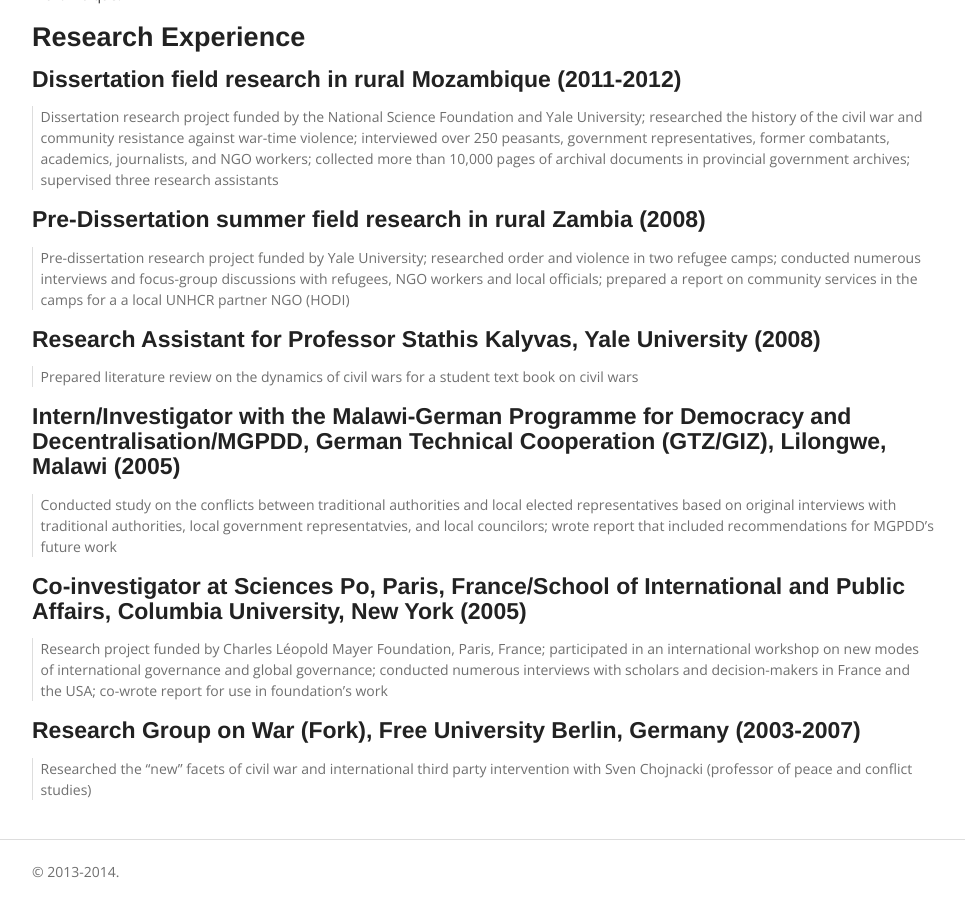
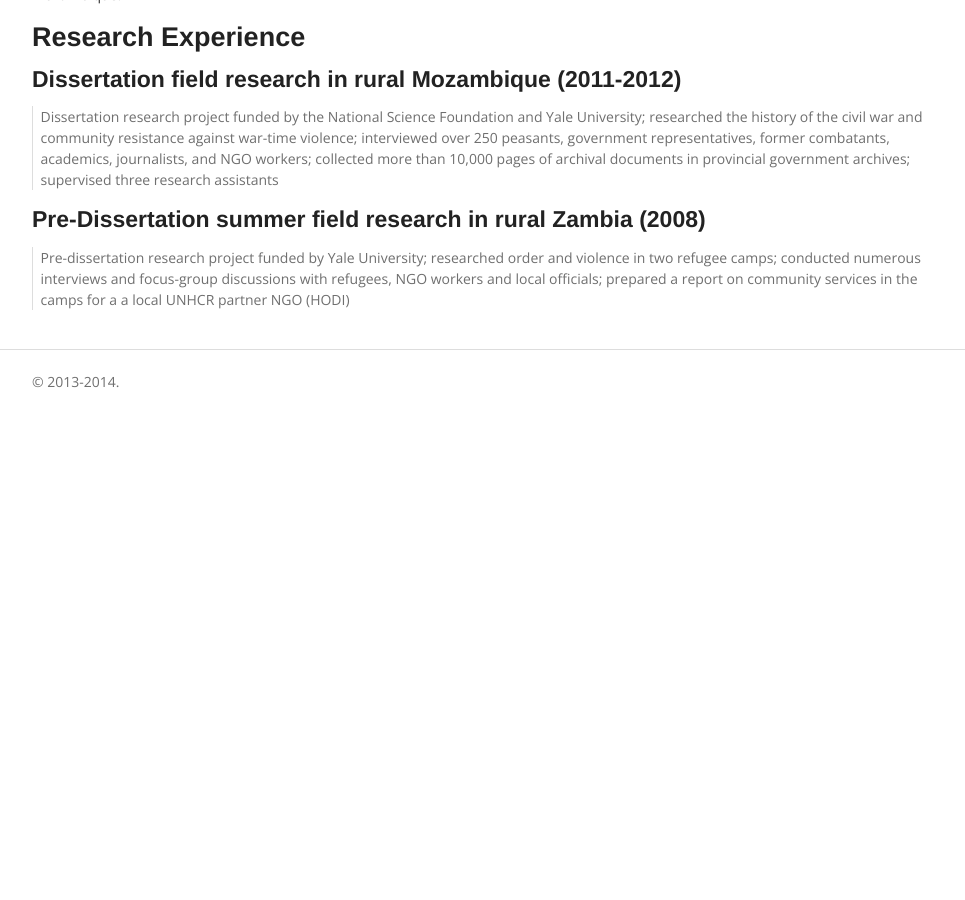
Before and after one commit to corinnajentzsch/corinnajentzsch.github.io, a Jekyll site: the page built from research.md, in a window 1280 px wide and 900 px high, scrolled down 817 px. Shown: the whole window, without its empty margins (153-1118 px from the left). Built offline with Jekyll 4.4.1, drawn with Linux system fonts in a browser that asks for light colours; nearby versions of some CDN libraries; library files that are not in the unit come from our copies; after the commit the page ends 1227 px from its top, so only the background shows below that.

Commit message:
Updated research.md

```diff
--- a/research.md
+++ b/research.md
@@ -22,19 +22,3 @@ Civil war, violence and insecurity give rise to a variety of new forms of order.
 #### Pre-Dissertation summer field research in rural Zambia (2008)
 
 > Pre-dissertation research project funded by Yale University; researched order and violence in two refugee camps; conducted numerous interviews and focus-group discussions with refugees, NGO workers and local officials; prepared a report on community services in the camps for a a local UNHCR partner NGO (HODI)
-
-#### Research Assistant for Professor Stathis Kalyvas, Yale University (2008)
-
-> Prepared literature review on the dynamics of civil wars for a student text book on civil wars
-
-#### Intern/Investigator with the Malawi-German Programme for Democracy and Decentralisation/MGPDD, German Technical Cooperation (GTZ/GIZ), Lilongwe, Malawi (2005)
-
-> Conducted study on the conflicts between traditional authorities and local elected representatives based on original interviews with traditional authorities, local government representatvies, and local councilors; wrote report that included recommendations for MGPDD’s future work
-
-#### Co-investigator at Sciences Po, Paris, France/School of International and Public Affairs, Columbia University, New York (2005)
-
-> Research project funded by Charles Léopold Mayer Foundation, Paris, France; participated in an international workshop on new modes of international governance and global governance; conducted numerous interviews with scholars and decision-makers in France and the USA; co-wrote report for use in foundation’s work
-
-#### Research Group on War (Fork), Free University Berlin, Germany (2003-2007)
-
-> Researched the “new” facets of civil war and international third party intervention with Sven Chojnacki (professor of peace and conflict studies)
```
